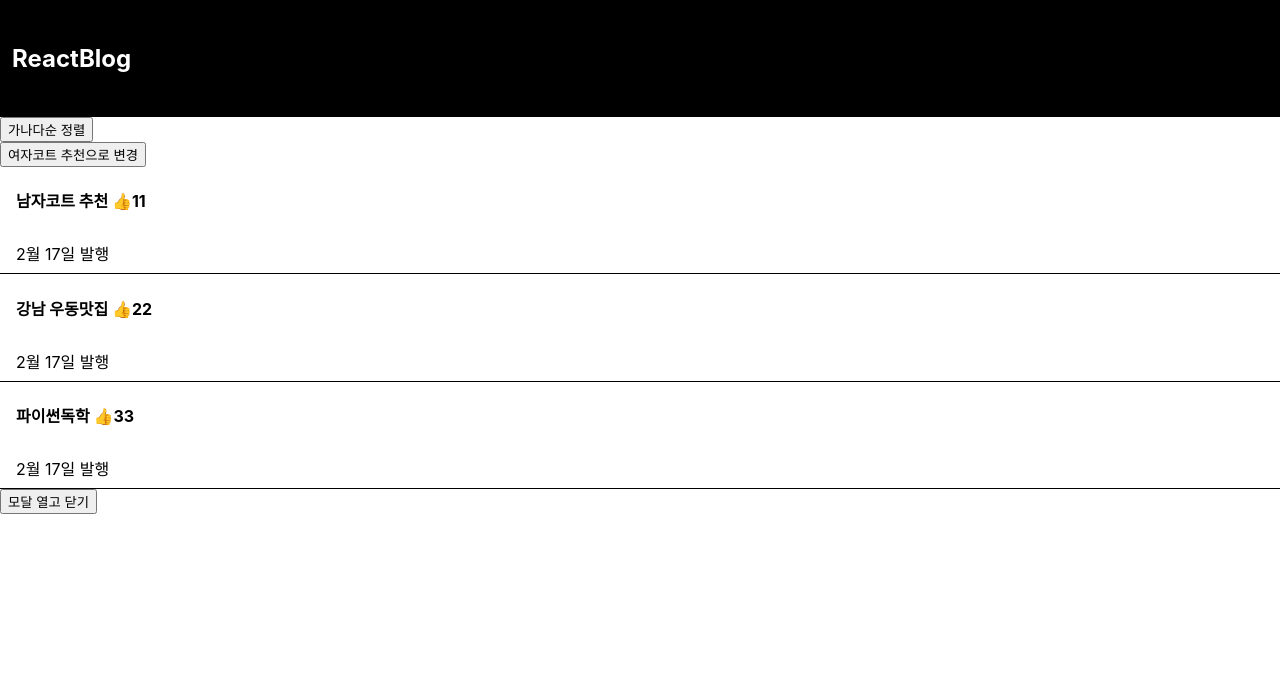
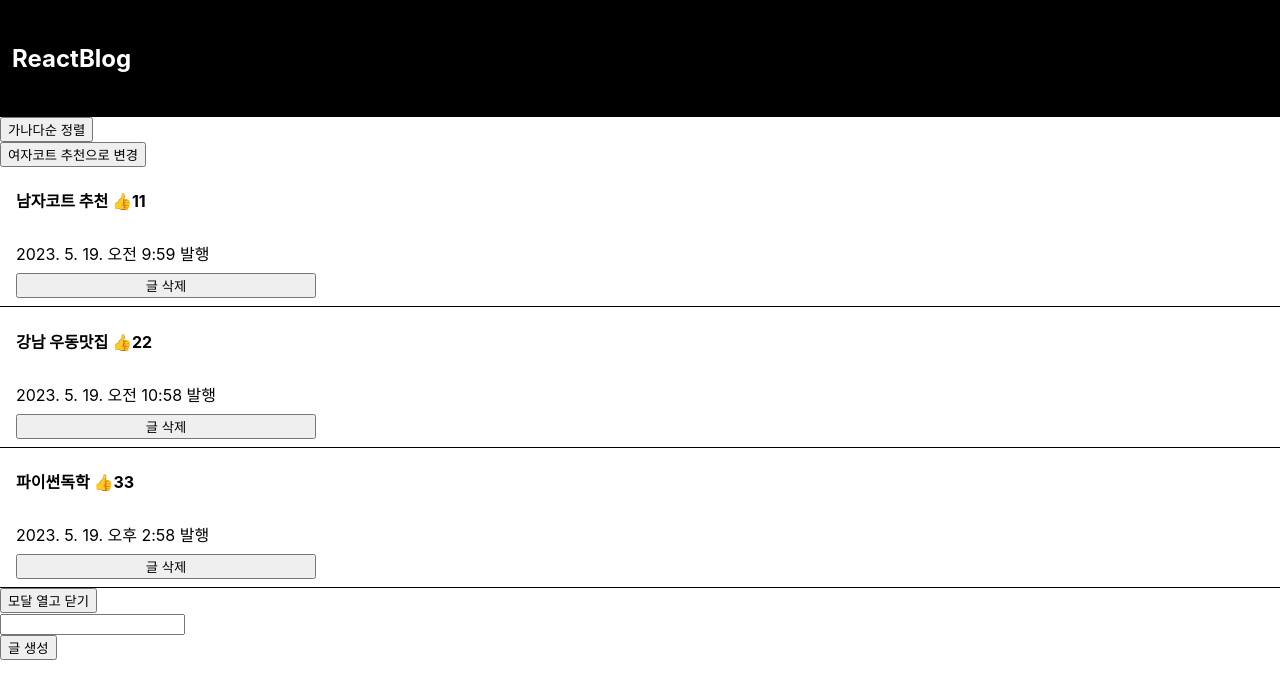
Before and after one commit to lkj6954/practice-react, a React (Create React App) app in the folder blog/: page / in a window 1280 px wide. Shown: the top 698 px of the page. Built offline with nearby package versions, Linux system fonts and the light colour scheme.

Commit message:
add : Create create and delete button

```diff
--- a/blog/src/App.css
+++ b/blog/src/App.css
@@ -36,6 +36,7 @@ div {
 
 button {
   display: block;
+  max-width: 300px;
 }
 
 .modal {
--- a/blog/src/App.js
+++ b/blog/src/App.js
@@ -7,9 +7,15 @@ function App() {
         '강남 우동맛집',
         '파이썬독학',
     ]);
-    let [like, addLike] = useState([11, 22, 33]);
+    let [like, setLike] = useState([11, 22, 33]);
     let [modal, setModal] = useState(false);
     let [clickedTitle, setClickedTitle] = useState('제목');
+    let [inputTitle, setInputTitle] = useState('');
+    let [issuedDate, setIssuedDate] = useState([
+        '2023. 5. 19. 오전 9:59',
+        '2023. 5. 19. 오전 10:58',
+        '2023. 5. 19. 오후 2:58',
+    ]);
 
     return (
         <div className='App'>
@@ -34,7 +40,7 @@ function App() {
                 여자코트 추천으로 변경
             </button>
             {title.map((a, i) => (
-                <div className='list'>
+                <div className='list' key={i}>
                     <h4
                         onClick={() => {
                             setModal(true);
@@ -46,14 +52,26 @@ function App() {
                             onClick={() => {
                                 let cp_like = [...like];
                                 cp_like[i] += 1;
-                                addLike(cp_like);
+                                setLike(cp_like);
                             }}
                         >
                             👍
                         </span>
                         {like[i]}
                     </h4>
-                    <p>2월 17일 발행</p>
+                    <p>{issuedDate[i]} 발행</p>
+                    <button
+                        onClick={() => {
+                            setTitle(
+                                [...title].filter((item, index) => index !== i)
+                            );
+                            setLike(
+                                [...like].filter((item, index) => index !== i)
+                            );
+                        }}
+                    >
+                        글 삭제
+                    </button>
                 </div>
             ))}
 
@@ -73,6 +91,41 @@ function App() {
             ) : (
                 ''
             )}
+
+            <input
+                type='text'
+                onChange={(e) => {
+                    setInputTitle(e.target.value);
+                }}
+            />
+            <button
+                onClick={() => {
+                    if (inputTitle === '') {
+                        alert('값 비어있음');
+                    } else {
+                        let cp_title = [...title, inputTitle];
+                        let cp_like = [...like, 0];
+                        setTitle(cp_title);
+                        setLike(cp_like);
+                        const currentDate = new Date();
+                        const options = {
+                            year: 'numeric',
+                            month: 'numeric',
+                            day: 'numeric',
+                            hour: 'numeric',
+                            minute: 'numeric',
+                        };
+                        const formattedDate = currentDate.toLocaleString(
+                            'ko-KR',
+                            options
+                        );
+
+                        setIssuedDate([...issuedDate, formattedDate]);
+                    }
+                }}
+            >
+                글 생성
+            </button>
         </div>
     );
 }
--- a/blog/src/App.scss
+++ b/blog/src/App.scss
@@ -36,6 +36,7 @@ div {
 
 button {
     display: block;
+    max-width: 300px;
 }
 
 .modal {
```
Also changed, not shown: 1 other file (tests, documents, lock files or other folders).
